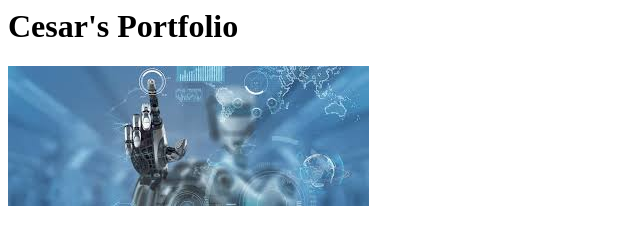
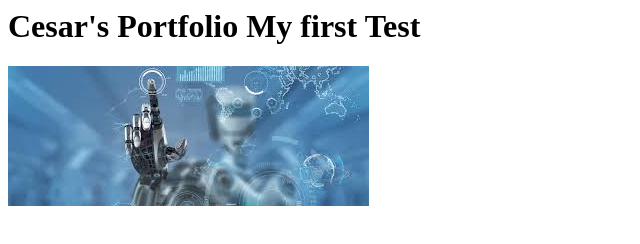
Before and after one commit to nestojimenez/nestojimenez.github.io, a plain HTML site: page index.html in a window 1280 px wide. Shown: the whole page, without its empty margins (0-640 px from the left). Drawn offline with Linux system fonts and the light colour scheme.

Commit message:
Testing Commit form VS

```diff
--- a/index.html
+++ b/index.html
@@ -1,4 +1,4 @@
 <html>
-    <h1>Cesar's Portfolio</h1>
+    <h1>Cesar's Portfolio My first Test</h1>
     <img src="./robot.jpg"/>
 </html>
```
